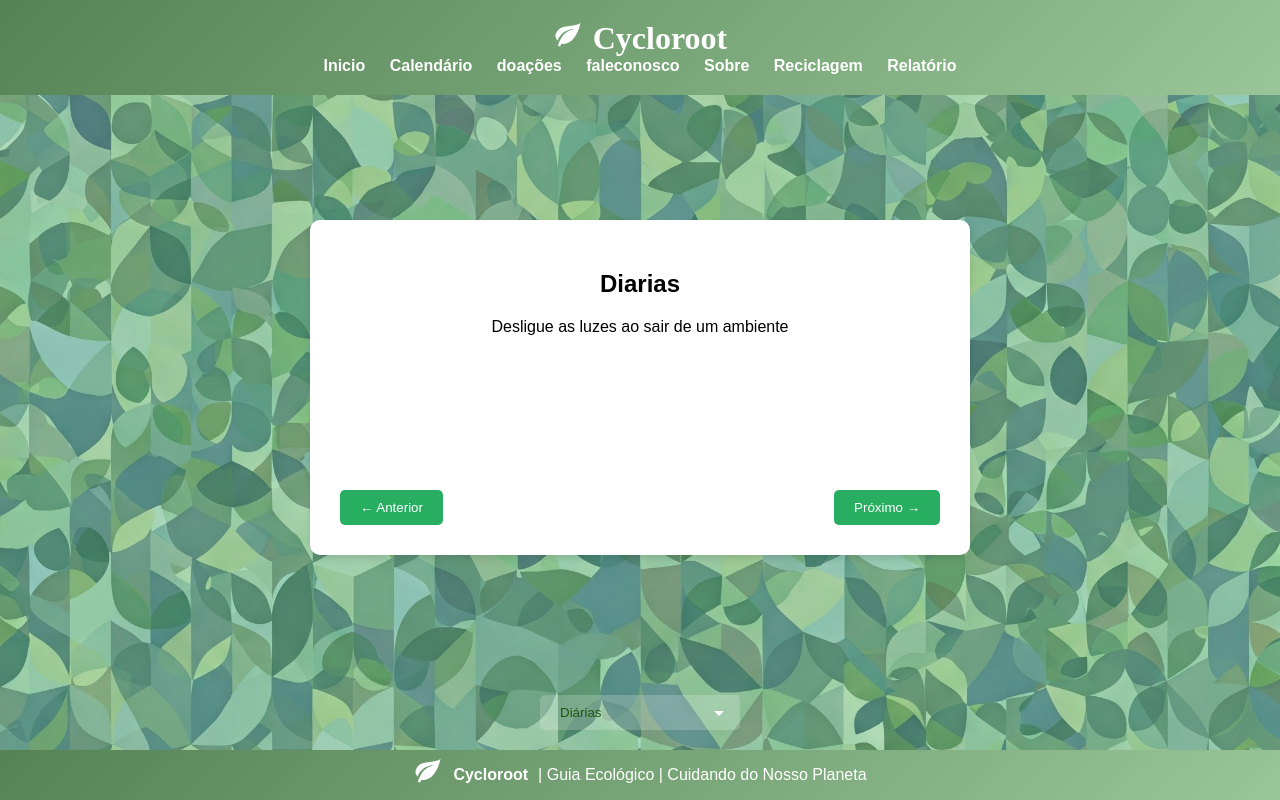
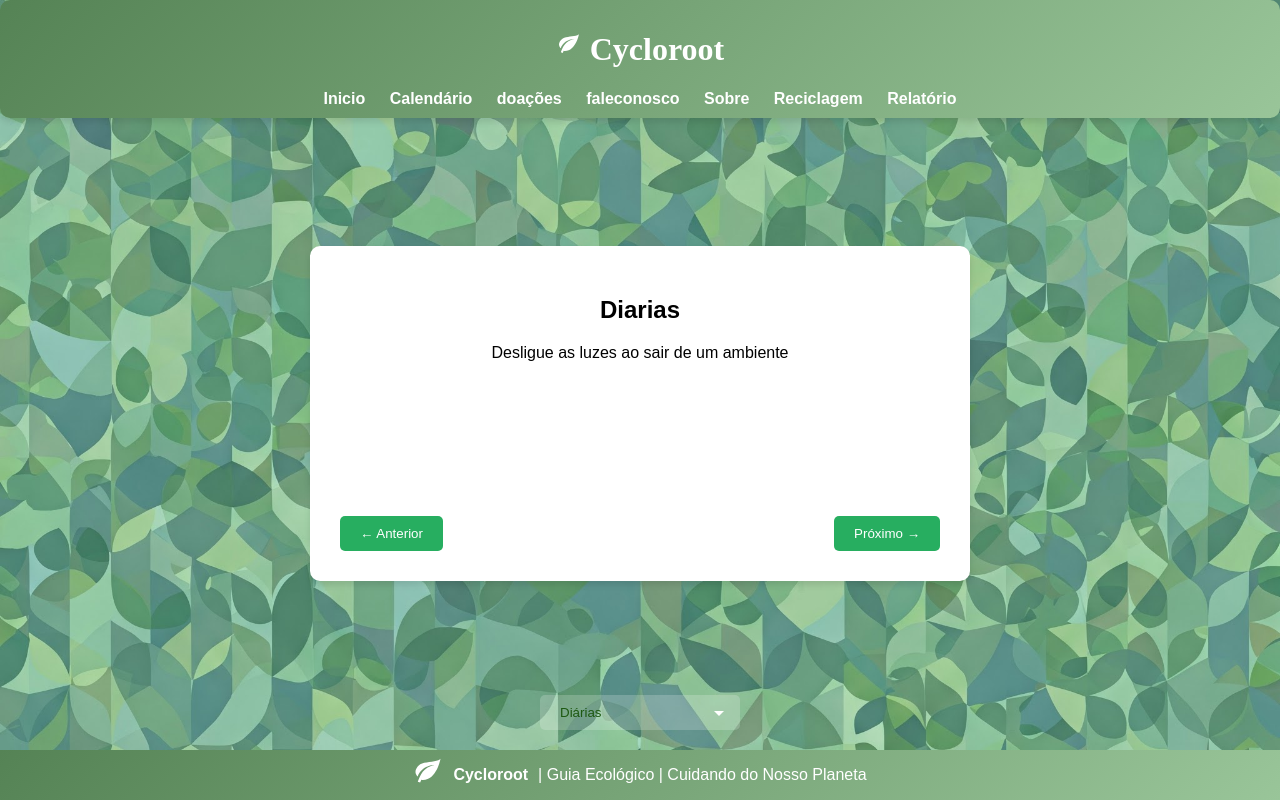
Before and after one commit to pedro23165/site-nystery, a website: page servidor/public/html/Instruções.html in a window 1280 px wide. Drawn offline with Linux system fonts and the light colour scheme.

Commit message:
1243
123434

```diff
--- a/servidor/public/css/Calendário.css
+++ b/servidor/public/css/Calendário.css
@@ -11,10 +11,10 @@ body {
 
   header {
     text-align: center;
-    padding: 30px;
+    padding: 10px;
     background: linear-gradient(135deg, #558355, #99c599);
     color: white;
-    border-radius: 10px;
+    border-radius: 1px;
     box-shadow: 0 4px 6px rgba(0, 0, 0, 0.1);
     flex-shrink: 0; /* Impede que o cabeçalho encolha */
     margin-bottom: 30px;
--- a/servidor/public/css/Instruções.css
+++ b/servidor/public/css/Instruções.css
@@ -13,20 +13,28 @@ body {
 }
 
 header {
-  position: relative;
+  text-align: center;
+  padding: 10px;
   background: linear-gradient(135deg, #558355, #99c599);
   color: white;
-  padding: 20px;
+  border-radius: 10px;
+  box-shadow: 0 4px 6px rgba(0, 0, 0, 0.1);
+  flex-shrink: 0; /* Impede que o cabeçalho encolha */
+  margin-bottom: 30px;
+}
+header svg{
+width: 24px; /* Ajusta o tamanho do SVG */
+  height: 24px; /* Ajusta o tamanho do SVG */
+  margin-left: 1px;
+}
+header h1 strong{
+font-family: 'Times New Roman', Times, serif;
 }
 
-header h1 strong{
-  font-family: 'Times New Roman', Times, serif;
-  }
+.leaf-icon {
+  animation: float 2s ease-in-out infinite;
+}
 
-  .leaf-icon {
-    animation: float 2s ease-in-out infinite;
-
-}
 
 nav a {
   color: white;
--- a/servidor/public/css/Reciclagem.css
+++ b/servidor/public/css/Reciclagem.css
@@ -21,7 +21,7 @@ body {
 
 header {
   text-align: center;
-  padding: 30px;
+  padding: 10px;
   background: linear-gradient(135deg, #558355, #99c599);
   color: white;
   border-radius: 10px;
--- a/servidor/public/css/Relatório.css
+++ b/servidor/public/css/Relatório.css
@@ -19,7 +19,7 @@ body, html {
 
   header {
     text-align: center;
-    padding: 30px;
+    padding: 10px;
     background: linear-gradient(135deg, #558355, #99c599);
     color: white;
     border-radius: 10px;
--- a/servidor/public/css/Sobre.css
+++ b/servidor/public/css/Sobre.css
@@ -20,11 +20,12 @@ header {
     background: linear-gradient(135deg, #558355, #99c599);
     color: white;
     text-align: center;
-    padding: 20px;
+    padding: 10px;
     width: 100vw;
     margin-left: calc(-50vw + 50%);
     position: relative;
-    margin-top: -20px; /* Remove a margem superior padrão */
+    margin-top: -23px; /* Remove a margem superior padrão */
+    margin-bottom: -30;
 }
 
 header h1 strong{
@@ -56,7 +57,7 @@ nav a:hover, nav a.active {
     padding: 30px;
     border-radius: 10px;
     box-shadow: 0 4px 6px rgba(0, 0, 0, 0.1);
-    margin-top: 20px;
+    margin-top: 100px;
 }
 
 body p, ul li {
@@ -87,5 +88,5 @@ footer {
     width: 100vw;
     margin-left: calc(-50vw + 50%);
     margin-bottom: -20px;
-    margin-top: 30px;
+    margin-top: calc(23%);
 }
--- a/servidor/public/css/doações.css
+++ b/servidor/public/css/doações.css
@@ -9,7 +9,7 @@ body {
 
 header {
   text-align: center;
-  padding: 30px;
+  padding: 10px;
   background: linear-gradient(135deg, #558355, #99c599);
   color: white;
   border-radius: 10px;
--- a/servidor/public/css/faleconosco.css
+++ b/servidor/public/css/faleconosco.css
@@ -13,7 +13,7 @@ body {
 
 header {
   text-align: center;
-  padding: 30px;
+  padding: 10px;
   background: linear-gradient(135deg, #558355, #99c599);
   color: white;
   border-radius: 10px;
--- a/servidor/public/html/Instruções.html
+++ b/servidor/public/html/Instruções.html
@@ -7,7 +7,7 @@
 </head>
 <body>
     <header>
-        <div class="site-title">
+        <h1>
             <svg
                 class="leaf-icon"
                 width="30"
@@ -19,7 +19,8 @@
                     d="M17,8C8,10 5.9,16.17 3.82,21.34L5.71,22L6.66,19.7C7.14,19.87 7.64,20 8,20C19,20 22,3 22,3C21,5 14,5.25 9,6.25C4,7.25 2,11.5 2,13.5C2,15.5 3.75,17.25 3.75,17.25C7,8 17,8 17,8Z"
                 />
             </svg>
-            <h1><strong>Cycloroot</strong></h1>
+            <strong>Cycloroot</strong>
+        </h1>
         </div>
         <nav>
             <a href="../html/pagina.html" class="active">Inicio</a>
```
